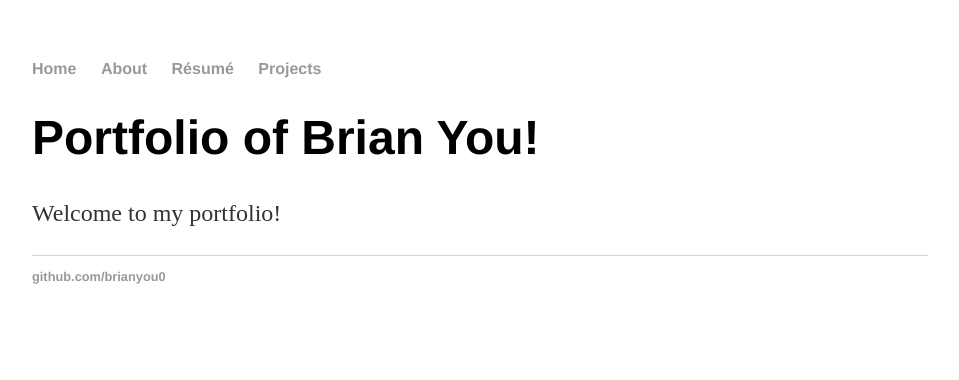
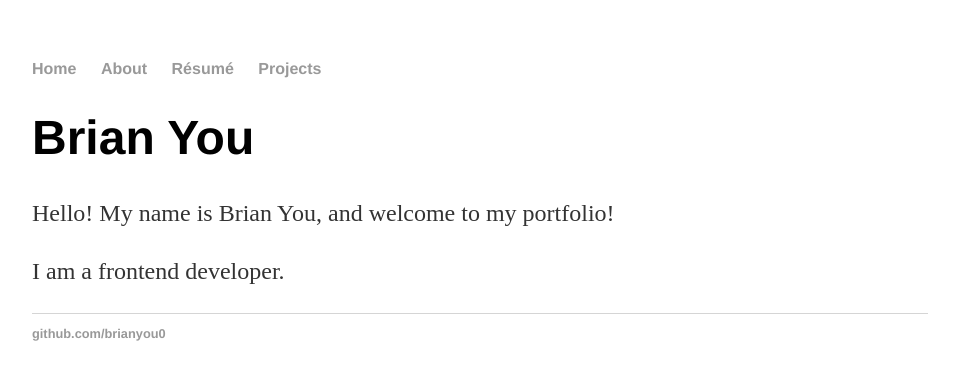
Before and after one commit to brianyou0/brianyou0.github.io, a Jekyll site: the page built from index.html, in a window 1280 px wide. Shown: the top 380 px of the page, without its empty margins (160-1119 px from the left). Built offline with Jekyll 4.4.1, drawn with Linux system fonts in a browser that asks for light colours.

Commit message:
Update index.html

```diff
--- a/index.html
+++ b/index.html
@@ -1,8 +1,9 @@
 ---
 layout: default
-title: Portfolio of Brian You
+title: Brian You
 ---
 <div class="blurb">
-	<h1>Portfolio of Brian You!</h1>
-	<p>Welcome to my portfolio!</p>
+	<h1>Brian You</h1>
+	<p>Hello! My name is Brian You, and welcome to my portfolio!</p>
+	<p>I am a frontend developer.</p>
 </div><!-- /.blurb -->
```
